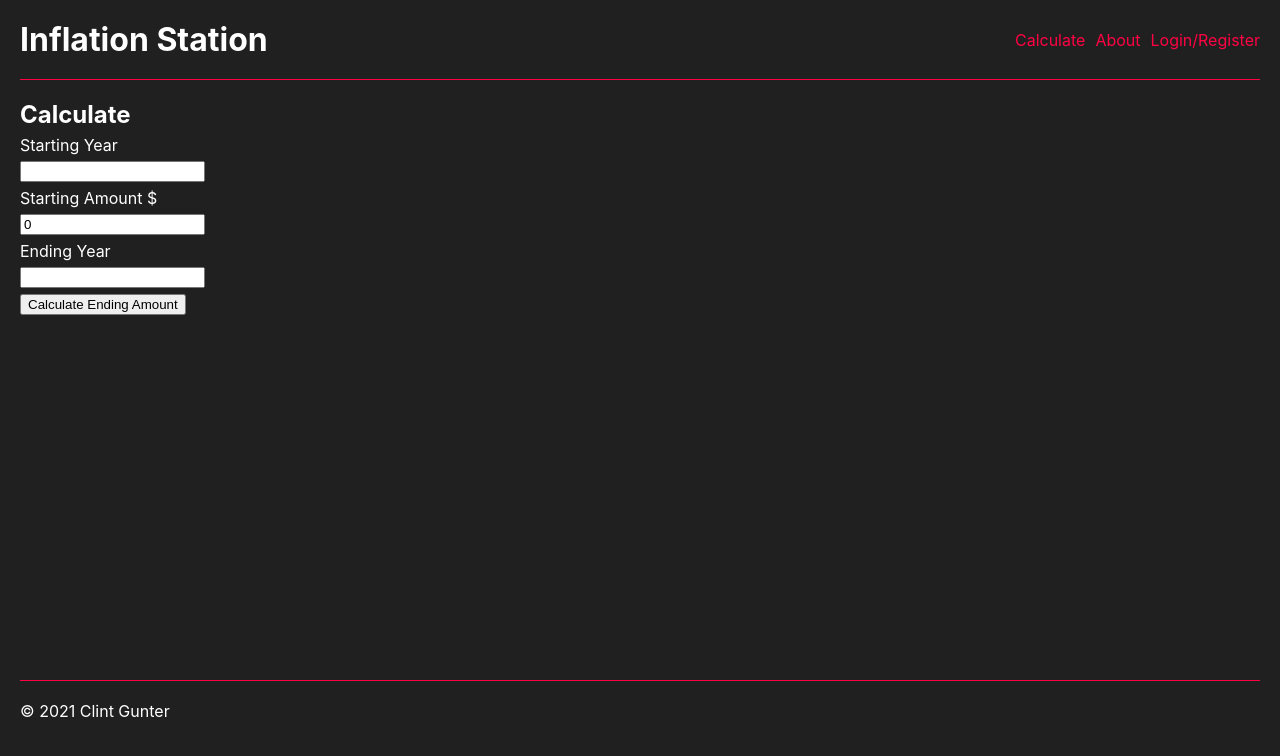
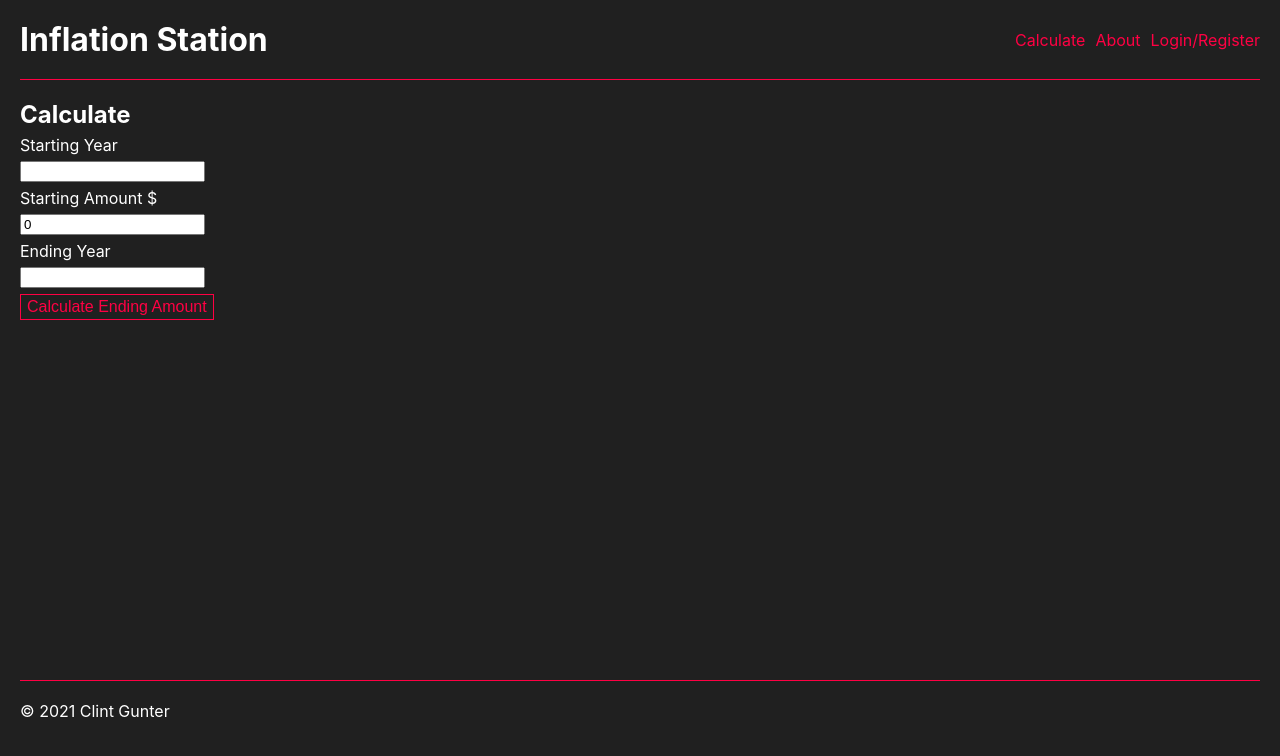
Before and after one commit to futureclint/inflation-station, a React (Create React App) app in the folder client/: page / in a window 1280 px wide. Shown: the top 756 px of the page. Built offline with nearby package versions, Linux system fonts and the light colour scheme.

Commit message:
Style and layout improvements for entries

```diff
--- a/client/src/App.css
+++ b/client/src/App.css
@@ -16,6 +16,14 @@ hr {
   background-color: #ff0043;
 }
 a {
+  color: #ff0043;
+}
+button {
+  display: inline-block;
+  padding: 3px 6px;
+  border: 1px solid;
+  background: transparent;
+  font-size: 16px;
   color: #ff0043;
 }
 
@@ -55,12 +63,12 @@ form button {
 
 /* Entries ------------------------------------------------------------------ */
 
-.entries {
-  margin-top: 50px;
+.entry-list {
+  padding: 0;
+  list-style-type: none;
 }
-.entries span {
-  padding: 5px 10px;
-  background: #111;
+.entry {
+
 }
 
 /* Footer ------------------------------------------------------------------- */
--- a/client/src/components/Entries.jsx
+++ b/client/src/components/Entries.jsx
@@ -4,14 +4,13 @@ export default function Entries(props) {
 
   return (
     <>
-      <h3>Entries</h3>
+      <h2>Entries</h2>
 
+      <ul class="entry-list">
         {entries.map((entry, idx) => (
-        <div class="entry" key={idx}>
+          <li class="entry" key={idx}>
 
             <span>${entry.starting_value} in {entry.starting_year} is the same as {entry.ending_value} in {entry.ending_year}</span>
-
-          <input />
 
             { entry.description
               ? <span class="entry-description">{entry.description}</span>
@@ -22,8 +21,11 @@ export default function Entries(props) {
               : <button>add description</button>
             }
 
-        </div>
+            <button>delete</button>
+
+          </li>
         ))}
+      </ul>
 
     </>
   )
```
Lines whose indentation alone changed are shown as unchanged.
